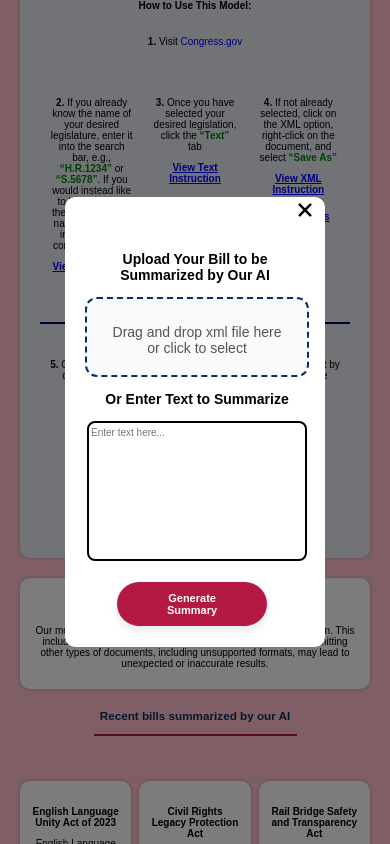
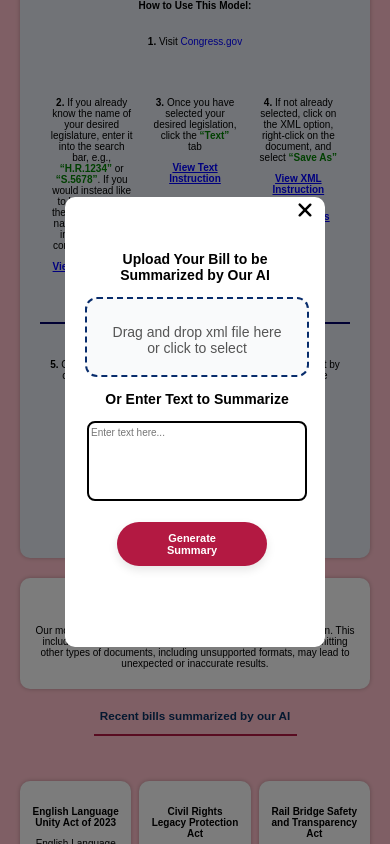
Before and after one commit to marleneh456/bill-summary-deploy, a React (Vite) app: page / in a window 390 px wide. Both pictures are taken after a click on the button "Try It Yourself!". Shown: the part 528-1372 px from the top of the page. Built offline with nearby package versions, Linux system fonts and the light colour scheme.

Commit message:
fixed the mission block

```diff
--- a/src/index.css
+++ b/src/index.css
@@ -514,7 +514,7 @@
         /* Text Box */
         .text-box {
           width: 940px; /* Ensure it matches the width of its container */
-          height: 280px; /* Set a fixed height */
+          height: 250px; /* Set a fixed height */
           resize: none; /* Disable resize to prevent stretching */
           overflow-y: auto; /* Vertical scrollbar for overflow */
           font-size: 16px; /* Font size */
@@ -631,7 +631,7 @@
     font-size: 16px; /* Sets the font size */
     position: relative; /* Positions the box relative to other elements */
     width: 920px; /* Ensures it scales on smaller screens */
-    height: 460px; /* Sets a fixed height */
+    height: 420px; /* Sets a fixed height */
     overflow-y: auto; /* Enables vertical scrolling */
     border: 1px solid #ccc; /* Adds a border */
     padding: 10px; /* Adds padding */
@@ -1622,12 +1622,12 @@
       /* Text Box */
       .text-box {
         width: 756px; /* Ensure it matches the width of its container */
-        height: 320px; /* Set a fixed height */
+        height: 280px; /* Set a fixed height */
       }
 
       .summary-box{
         width: 758px;
-        height: 480px;
+        height: 450px;
       }
 
        /* Adjusts the width of summary buttons for smaller screens */
@@ -1910,12 +1910,12 @@
           /* Text Box */
           .text-box {
             width: 652px; /* Ensure it matches the width of its container */
-            height: 300px; /* Set a fixed height */
+            height: 250px; /* Set a fixed height */
           }
 
           /* Adjusts the summary box size for smaller screens */
           .summary-box {
-            height: 460px; /* Sets the height */
+            height: 430px; /* Sets the height */
             width: 650px; /* Sets the width */
           }
 
@@ -2191,14 +2191,14 @@
       /* Text Box */
       .text-box {
         width: 550px; /* Ensure it matches the width of its container */
-        height: 410px; /* Set a fixed height */
+        height: 350px; /* Set a fixed height */
         font-size: 14px; /* Font size */
       }
 
 
           /* Adjusts the summary box size for smaller screens */
           .summary-box {
-            height: 570px; /* Sets the height */
+            height: 540px; /* Sets the height */
             width: 560px; /* Sets the width */
           }
 
@@ -2780,13 +2780,13 @@
     /* Text Box */
     .text-box {
       width: 252px; /* Match the width of the upload box */
-      height: 180px; /* Set a fixed height */
+      height: 150px; /* Set a fixed height */
       font-size: 11px; /* Font size */
     }
 
     .summary-box {
       width: 258px;
-      height: 360px;
+      height: 330px;
       font-size: 14px;
     }
 
@@ -3143,14 +3143,14 @@ font-size: 10px;
   /* Text Box */
   .text-box {
     width: 220px; /* Match the width of the upload box */
-    height: 140px; /* Set a fixed height */
+    height: 80px; /* Set a fixed height */
     font-size: 10px; /* Font size */
   }
 
 
   .summary-box {
     width: 220px;
-    height: 300px;
+    height: 270px;
     font-size: 14px;
   }
 
```
